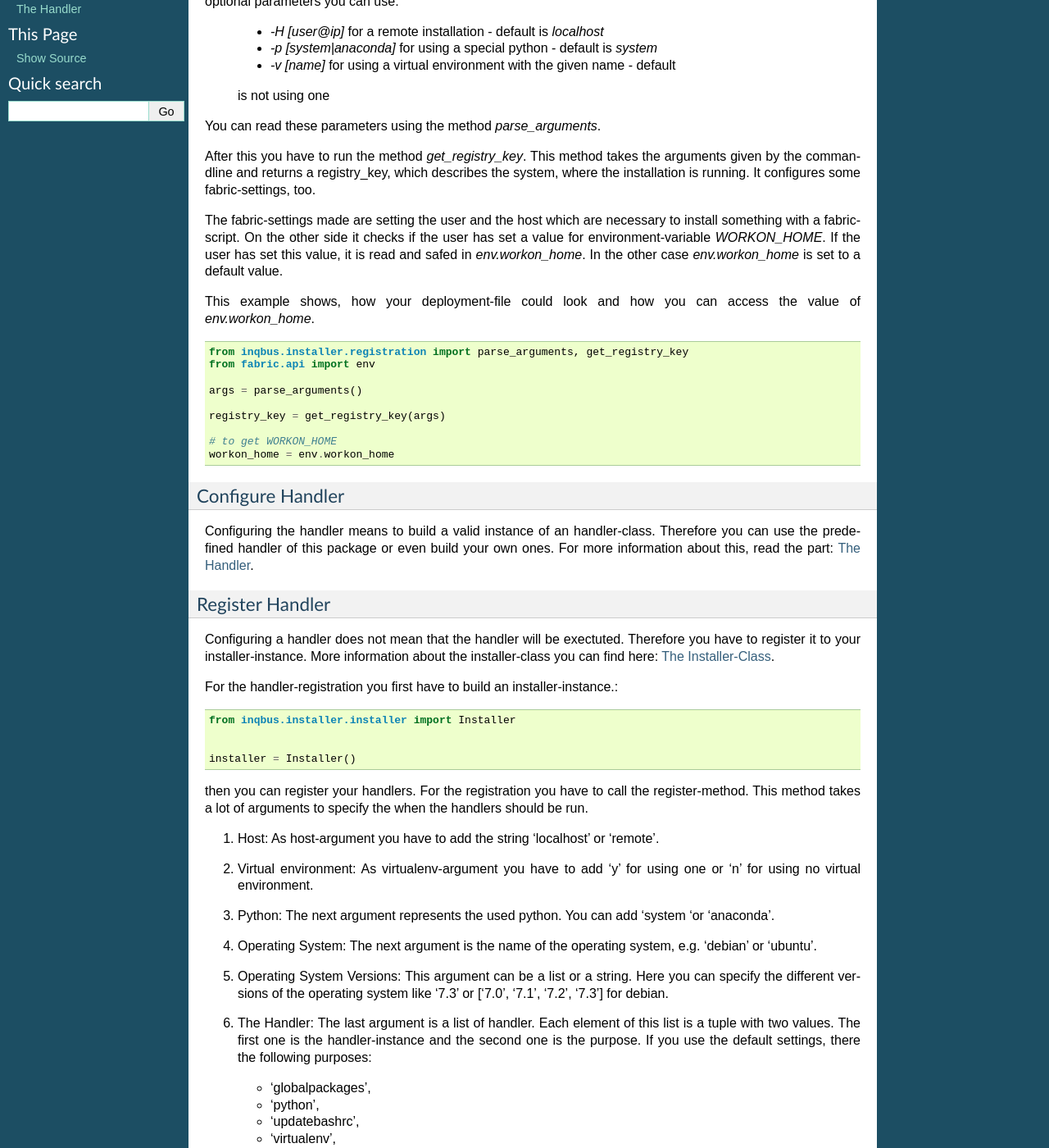
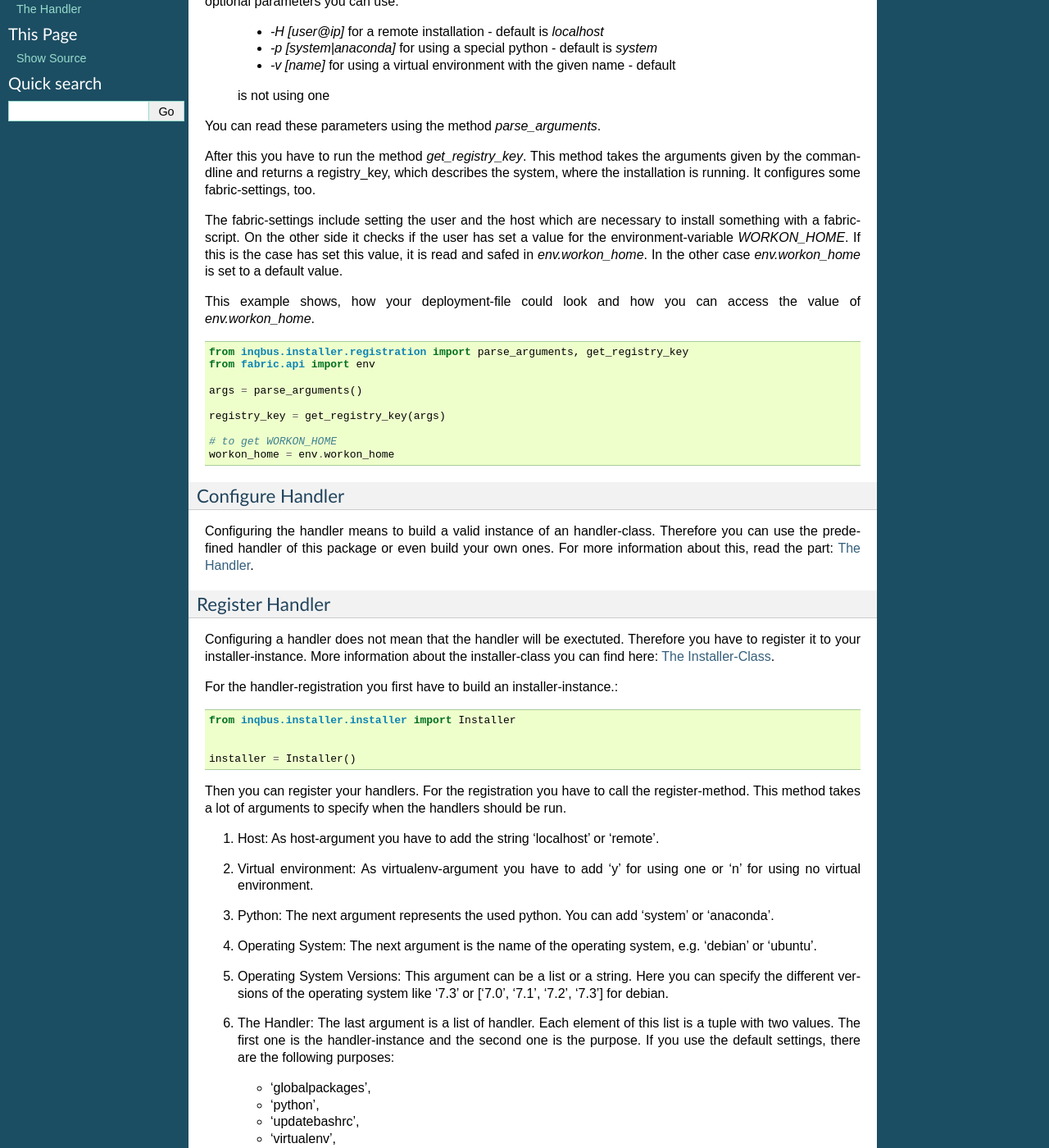
Before and after one commit to volkerjaenisch/inqbus.installer, a Sphinx documentation site: the page built from doc/source/howtouse.rst, in a window 1280 px wide and 1400 px high, scrolled down 289 px. Shown: the whole window at 82% size. Built offline with Sphinx 7.4.7, drawn with Linux system fonts in a browser that asks for light colours.

Commit message:
Corrected some little mistakes.

```diff
--- a/doc/source/howtouse.rst
+++ b/doc/source/howtouse.rst
@@ -25,11 +25,11 @@ the arguments given by the commandline and returns a registry_key, which
 describes the system, where the installation is running. It configures some
 fabric-settings, too.
 
-The fabric-settings made are setting the user and the host which are necessary
+The fabric-settings include setting the user and the host which are necessary
 to install something with a fabric-script. On the other side it checks if the
-user has set a value for environment-variable *WORKON_HOME*. If the user has
-set this value, it is read and safed in *env.workon_home*. In the other case
-*env.workon_home* is set to a default value.
+user has set a value for the environment-variable *WORKON_HOME*. If this is the
+case has set this value, it is read and safed in *env.workon_home*. In the
+other case *env.workon_home* is set to a default value.
 
 This example shows, how your deployment-file could look and how you can access
 the value of *env.workon_home*.
```
Also changed, not shown: other parts of doc/source/howtouse.rst (+6 -6 lines).
